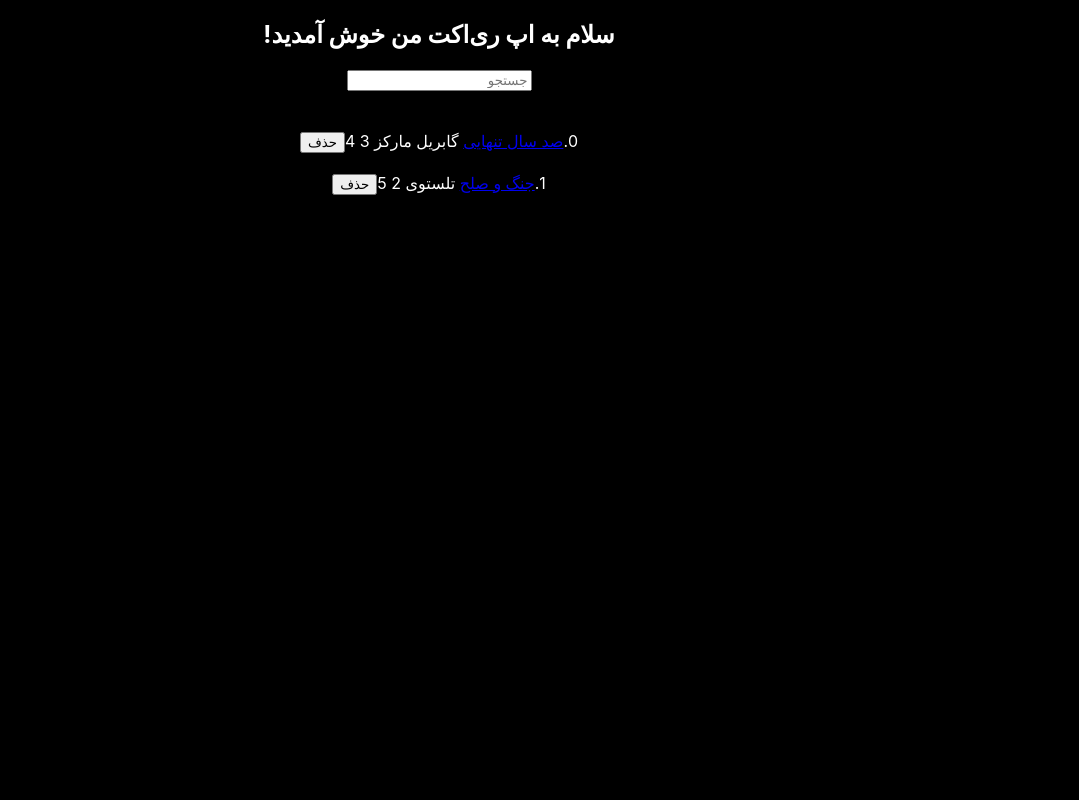
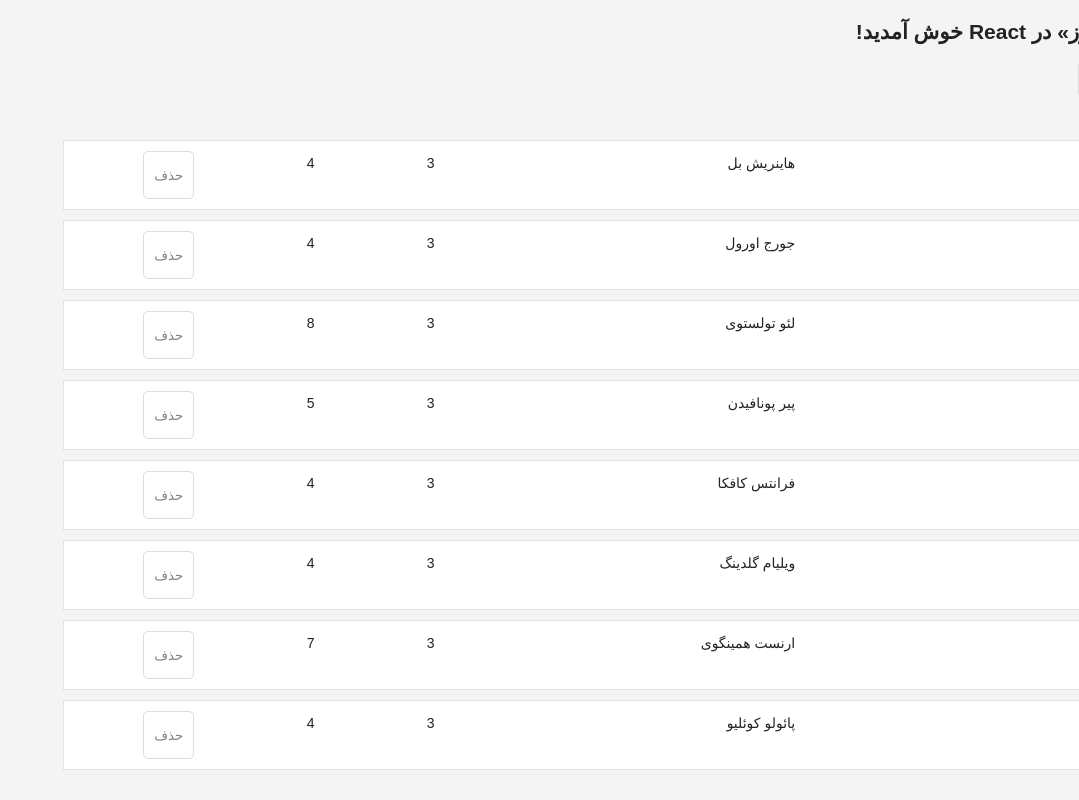
Before and after one commit to asadise/react-hackernews, a React (Create React App) app: page / in a window 1280 px wide. Shown: the whole page, without its empty margins (201-1280 px from the left). Built offline with nearby package versions, Linux system fonts and the light colour scheme.

Commit message:
add styles & release v1.0

```diff
--- a/src/App.css
+++ b/src/App.css
@@ -1,42 +1,11 @@
-body{
-  background: black;
-  color: white;
-}
-.App {
-  text-align: center;
-}
-
-.App-logo {
-  height: 40vmin;
-  pointer-events: none;
-}
-
-@media (prefers-reduced-motion: no-preference) {
-  .App-logo {
-    animation: App-logo-spin infinite 20s linear;
-  }
-}
-
-.App-header {
-  background-color: #282c34;
-  min-height: 100vh;
-  display: flex;
-  flex-direction: column;
-  align-items: center;
-  justify-content: center;
-  font-size: calc(10px + 2vmin);
-  color: white;
-}
-
-.App-link {
-  color: #61dafb;
-}
-
-@keyframes App-logo-spin {
-  from {
-    transform: rotate(0deg);
-  }
-  to {
-    transform: rotate(360deg);
-  }
-}
+.page { margin: 20px;}
+.interactions { text-align: center;}
+table {margin: 20px 0;}
+table-header { display: flex; line-height: 24px; font-size: 16px; padding: 0 10px; justify-content: space-between;}
+table-empty { margin: 200px; text-align: center;font-size: 16px;}
+.table-row { display: flex; line-height: 24px; white-space:nowrap; margin: 10px 0; padding: 10px; background: #ffffff; border: 1px solid #e3e3e3;}
+table-header > span { overflow: hidden; text-overflow: ellipsis; padding: 0 5px;}
+table-row > span { overflow: hidden; text-overflow: ellipsis; padding: 0 5px; }
+button-inline { border-width: 0; background: transparent;}
+button-inline { border-width: 0; background: transparent; color: inherit; text-align: inherit; -webkit-font-smoothing: inherit; padding: 0; font-size: inherit; cursor: pointer;}
+button-active { border-radius: 0; border-bottom: 1px solid #38BB6C;}
--- a/src/App.js
+++ b/src/App.js
@@ -6,20 +6,68 @@ import './App.css';
 
 const list = [
   {
-    title: 'صد سال تنهایی',
-    url: 'https://facebook.github.io/react/',
-    author: 'گابریل مارکز',
+    title: 'عقاید یک دلقک',
+    url: 'http://asadiweb.ir/%D8%B9%D9%82%D8%A7%DB%8C%D8%AF-%DB%8C%DA%A9-%D8%AF%D9%84%D9%82%DA%A9/',
+    author: 'هاینریش بل',
     num_comments: 3,
     points: 4,
     objectID: 0,
   },
   {
+    title: 'هزار و نهصد و هشتاد و چهار',
+    url: 'http://asadiweb.ir/%D8%AE%D9%84%D8%A7%D8%B5%D9%87-1984-%D8%AC%D9%88%D8%B1%D8%AC-%D8%A7%D9%88%D8%B1%D9%88%D9%84/',
+    author: 'جورج اورول',
+    num_comments: 3,
+    points: 4,
+    objectID: 1,
+  },
+  {
     title: 'جنگ و صلح',
-    url: 'https://github.com/reactjs/redux',
-    author: 'تلستوی',
-    num_comments: 2,
+    url: 'http://asadiweb.ir/%D8%AE%D9%84%D8%A7%D8%B5%D9%87-%D8%AC%D9%86%DA%AF-%D8%B5%D9%84%D8%AD-%D8%AA%D9%88%D9%84%D8%B3%D8%AA%D9%88%DB%8C/',
+    author: 'لئو تولستوی',
+    num_comments: 3,
+    points: 8,
+    objectID: 2,
+  },
+  {
+    title: 'زندگی در شرق مسلمان',
+    url: 'http://asadiweb.ir/%D8%B2%D9%86%D8%AF%DA%AF%DB%8C-%D8%AF%D8%B1-%D8%B4%D8%B1%D9%82-%D9%85%D8%B3%D9%84%D9%85%D8%A7%D9%86/',
+    author: 'پیر پونافیدن',
+    num_comments: 3,
     points: 5,
-    objectID: 1,
+    objectID: 3,
+  },
+  {
+    title: 'مسخ',
+    url: 'http://asadiweb.ir/%D8%AE%D9%84%D8%A7%D8%B5%D9%87-%D8%B1%D9%85%D8%A7%D9%86-%D9%85%D8%B3%D8%AE-%DA%A9%D8%A7%D9%81%DA%A9%D8%A7/',
+    author: 'فرانتس کافکا',
+    num_comments: 3,
+    points: 4,
+    objectID: 4,
+  },
+  {
+    title: 'سالار مگس‌ها (ارباب مگس‌ها)',
+    url: 'http://asadiweb.ir/%D8%AE%D9%84%D8%A7%D8%B5%D9%87-%D8%B3%D8%A7%D9%84%D8%A7%D8%B1-%D9%85%DA%AF%D8%B3-%D9%87%D8%A7-%D8%A7%D8%AB%D8%B1-%D9%88%DB%8C%D9%84%DB%8C%D8%A7%D9%85-%DA%AF%D9%84%D8%AF%DB%8C%D9%86%DA%AF/',
+    author: 'ویلیام گلدینگ',
+    num_comments: 3,
+    points: 4,
+    objectID: 5,
+  },
+  {
+    title: 'پیرمرد و دریا',
+    url: 'http://asadiweb.ir/%D8%AE%D9%84%D8%A7%D8%B5%D9%87-%D8%B1%D9%85%D8%A7%D9%86-%D9%BE%DB%8C%D8%B1%D9%85%D8%B1%D8%AF-%D9%88-%D8%AF%D8%B1%DB%8C%D8%A7-%D8%A7%D8%AB%D8%B1-%D8%A7%D8%B1%D9%86%D8%B3%D8%AA-%D9%87%D9%85%DB%8C%D9%86%DA%AF%D9%88%DB%8C/',
+    author: 'ارنست همینگوی',
+    num_comments: 3,
+    points: 7,
+    objectID: 6,
+  },
+  {
+    title: 'کیمیاگر',
+    url: 'http://asadiweb.ir/%D8%AE%D9%84%D8%A7%D8%B5%D9%87-%D8%B1%D9%85%D8%A7%D9%86-%DA%A9%DB%8C%D9%85%DB%8C%D8%A7%DA%AF%D8%B1-%D8%A7%D8%AB%D8%B1-%D9%BE%D8%A7%D8%A6%D9%88%D9%84%D9%88-%DA%A9%D9%88%D8%A6%D9%84%DB%8C%D9%88/',
+    author: 'پائولو کوئلیو',
+    num_comments: 3,
+    points: 4,
+    objectID: 7,
   },
 ];
 
@@ -48,14 +96,18 @@ class App extends Component {
   }
 
   render() {
-    let hi = 'سلام به اپ ری‌اکت من خوش آمدید!';
+    let hi = 'سلام؛ به پروژه «هکر نیوز» در React خوش آمدید!';
     const { list, searchTerm } = this.state;
 
     return (
-      <div className="App" dir="rtl">
-        <h2>{hi}</h2>
-        <Search value={searchTerm} onChange={this.onChangeSearch} />
-        <Table list={list} pattern={searchTerm} onDismiss={this.onDismiss} />
+      <div className="App">
+        <div className="page">
+          <div className="intersection">
+            <h2>{hi}</h2>
+            <Search value={searchTerm} onChange={this.onChangeSearch} >جستجو...</Search>
+            <Table list={list} pattern={searchTerm} onDismiss={this.onDismiss} />
+          </div>
+        </div>
       </div>
     );
   }
--- a/src/Search.js
+++ b/src/Search.js
@@ -2,10 +2,10 @@ import React, { Component } from "react";
 
 class Search extends Component {
     render() {
-        const { value, onChange } = this.props;
+        const { value, onChange, children } = this.props;
         return (
             <div>
-                <input type="text" placeholder="جستجو" value={value} onChange={onChange} />
+                <input type="text" placeholder={children} value={value} onChange={onChange} />
                 <br /><br /><br />
             </div>);
     }
--- a/src/Table.js
+++ b/src/Table.js
@@ -8,17 +8,17 @@ class Table extends Component {
     render() {
         const { list, pattern, onDismiss } = this.props;
         return (
-            <div className="items">
+            <div className="table">
                 {/*{this.state.list.filter(isSearched(this.state.searchTerm)).map((item, index) =>  */}
                 {list.filter(isSearched(pattern)).map((item, index) =>
-                    <div key={item.objectID}>
-                        <span>
-                            {index}.<a href={item.url}>{item.title}</a>
+                    <div key={item.objectID} className="table-row">
+                        <span style={{ width: '40%' }}>
+                            {index}. <a href={item.url}>{item.title}</a>
                         </span>
-                        <span> {item.author}</span>
-                        <span> {item.num_comments}</span>
-                        <span> {item.points}</span>
-                        <button onClick={() => onDismiss(item.objectID)} type="button">حذف</button>
+                        <span style={{ width: '30%' }}> {item.author}</span>
+                        <span style={{ width: '10%' }}> {item.num_comments}</span>
+                        <span style={{ width: '10%' }}> {item.points}</span>
+                        <Button className="button-inline" onClick={() => onDismiss(item.objectID)}>حذف</Button>
                         <br /><br />
                     </div>
                 )}
@@ -26,4 +26,14 @@ class Table extends Component {
         );
     }
 }
+
+/*class Button extends Component {
+    render() {
+        const { onClick, className = '', children } = this.props;
+        return (<button onClick={onClick} className={className} type="button">{children}</button>);
+    }
+}*/
+const Button = ({ onClick, className = '', children }) => <button onClick={onClick} className={className} type="button">{children}</button>;
+
+
 export default Table;
--- a/src/index.css
+++ b/src/index.css
@@ -1,13 +1,8 @@
-body {
-  margin: 0;
-  font-family: -apple-system, BlinkMacSystemFont, 'Segoe UI', 'Roboto', 'Oxygen',
-    'Ubuntu', 'Cantarell', 'Fira Sans', 'Droid Sans', 'Helvetica Neue',
-    sans-serif;
-  -webkit-font-smoothing: antialiased;
-  -moz-osx-font-smoothing: grayscale;
-}
-
-code {
-  font-family: source-code-pro, Menlo, Monaco, Consolas, 'Courier New',
-    monospace;
-}
+body { direction: rtl; color: #222; background: #f4f4f4; font: 400 14px Core Sans, Arial,sans-serif; }
+a{color: #222;}
+a:hover { text-decoration: underline;}
+ul, li { list-style: none; padding: 0; margin: 0;}
+input { padding: 10px; border-radius: 5px; outline: none; margin-right: 10px; border: 1px solid #dddddd;}
+button { padding: 10px;border-radius: 5px; border: 1px solid #dddddd; background: transparent; color: #808080;cursor: pointer;}
+button:hover {color: #222;}
+*:focus {outline: none;}
```
